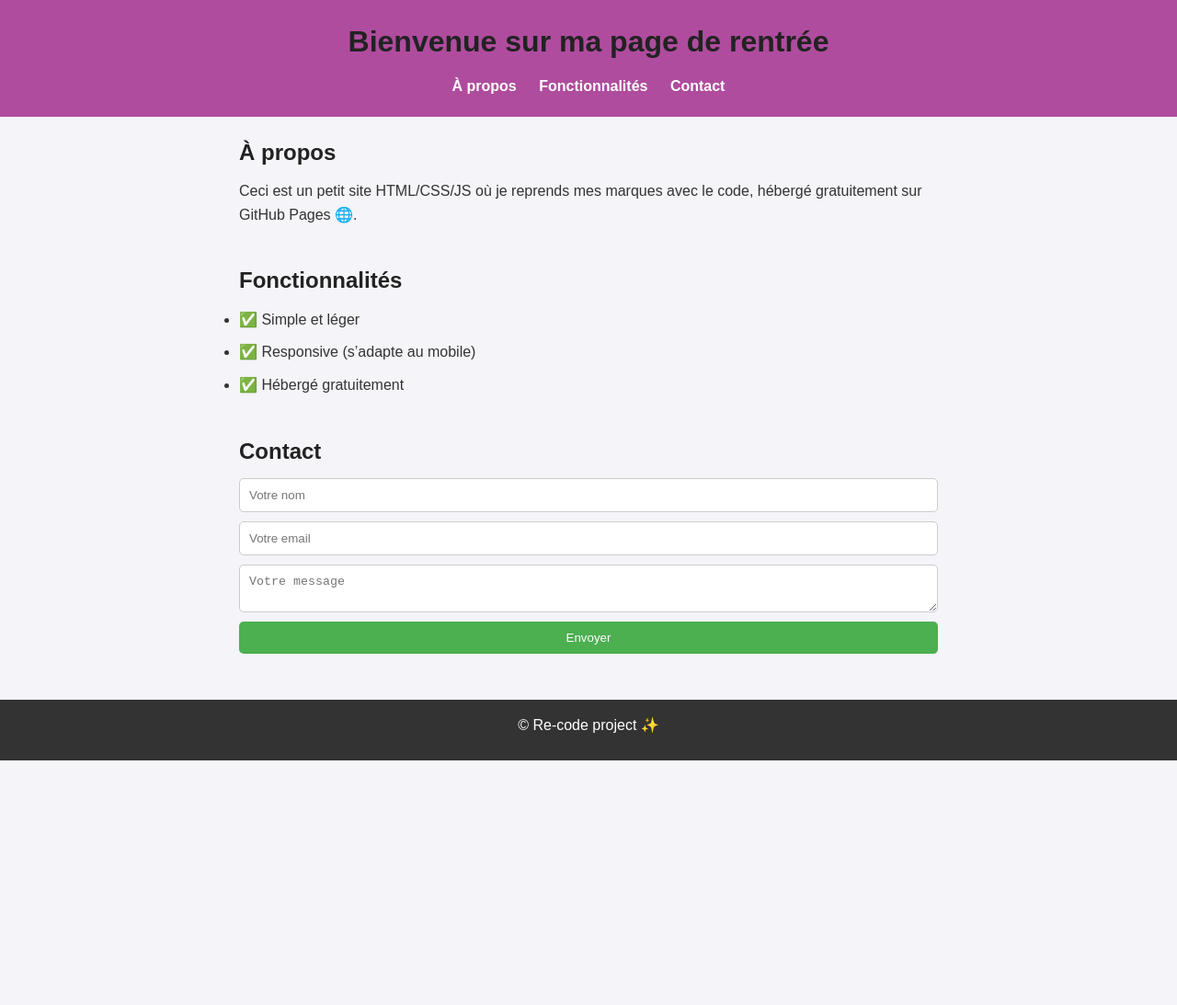
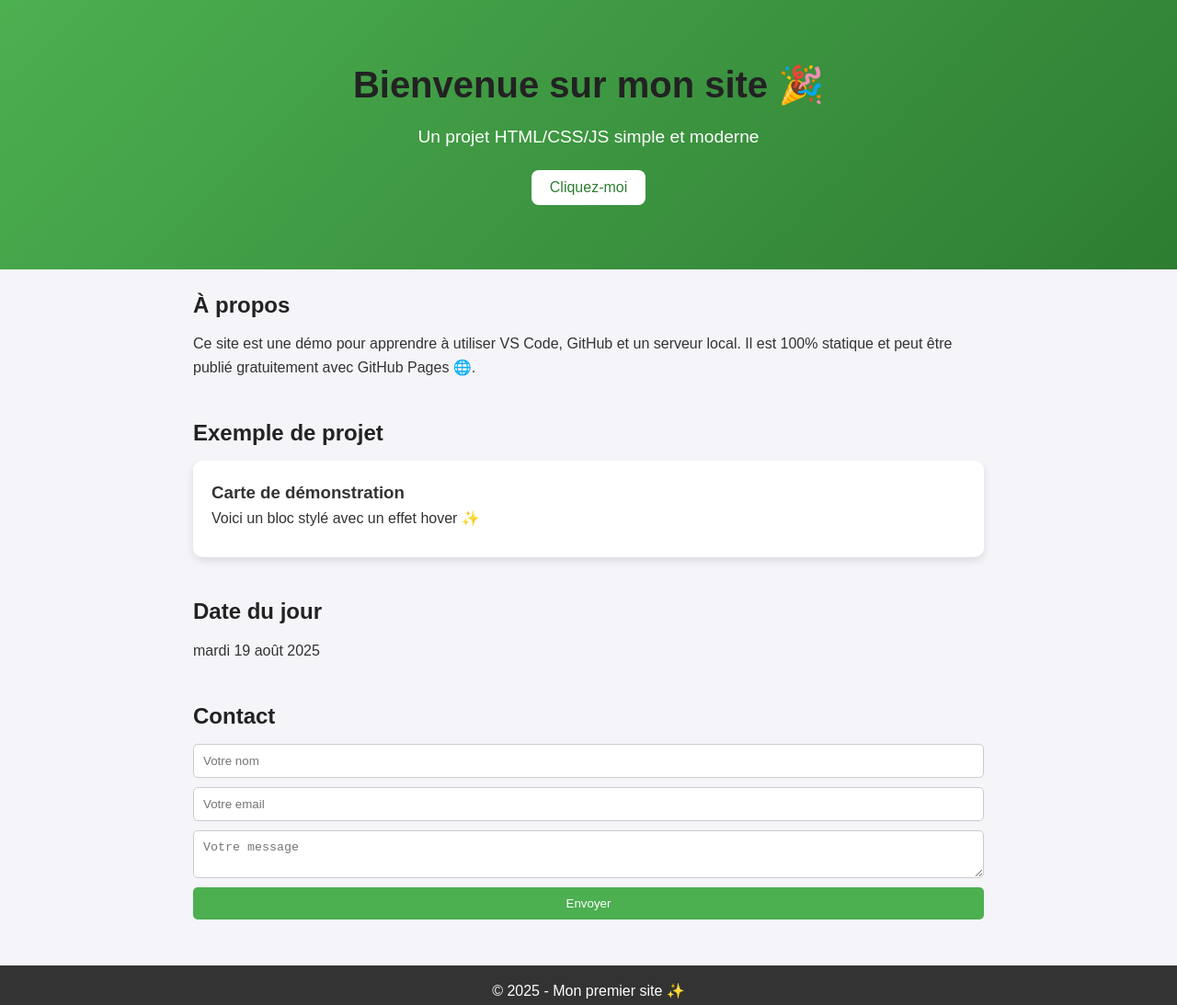
Before and after one commit to Ophe69/back-to-html, a website: page index.html in a window 1280 px wide. Shown: the whole page at 92% size. Before the commit the page ends 827 px from the top, so only its background shows below. Drawn offline with Linux system fonts and the light colour scheme.

Commit message:
adding card

```diff
--- a/index.html
+++ b/index.html
@@ -3,18 +3,15 @@
   <head>
     <meta charset="utf-8" />
     <meta name="viewport" content="width=device-width, initial-scale=1" />
-    <title>On recommence à coder</title>
+    <title>Mon premier site 🚀</title>
     <link rel="stylesheet" href="style.css" />
   </head>
   <body>
-    <!-- ====== HEADER ====== -->
-    <header>
-      <h1>Bienvenue sur ma page de rentrée</h1>
-      <nav>
-        <a href="#about">À propos</a>
-        <a href="#features">Fonctionnalités</a>
-        <a href="#contact">Contact</a>
-      </nav>
+    <!-- ====== HERO SECTION ====== -->
+    <header class="hero">
+      <h1>Bienvenue sur mon site 🎉</h1>
+      <p>Un projet HTML/CSS/JS simple et moderne</p>
+      <button id="ctaButton">Cliquez-moi</button>
     </header>
 
     <!-- ====== MAIN ====== -->
@@ -22,18 +19,23 @@
       <section id="about">
         <h2>À propos</h2>
         <p>
-          Ceci est un petit site HTML/CSS/JS où je reprends mes marques avec le
-          code, hébergé gratuitement sur GitHub Pages 🌐.
+          Ce site est une démo pour apprendre à utiliser VS Code, GitHub et un
+          serveur local. Il est 100% statique et peut être publié gratuitement
+          avec GitHub Pages 🌐.
         </p>
       </section>
 
       <section id="features">
-        <h2>Fonctionnalités</h2>
-        <ul>
-          <li>✅ Simple et léger</li>
-          <li>✅ Responsive (s’adapte au mobile)</li>
-          <li>✅ Hébergé gratuitement</li>
-        </ul>
+        <h2>Exemple de projet</h2>
+        <div class="card">
+          <h3>Carte de démonstration</h3>
+          <p>Voici un bloc stylé avec un effet hover ✨</p>
+        </div>
+      </section>
+
+      <section id="dynamic">
+        <h2>Date du jour</h2>
+        <p id="dateArea">Chargement...</p>
       </section>
 
       <section id="contact">
@@ -54,7 +56,7 @@
 
     <!-- ====== FOOTER ====== -->
     <footer>
-      <p>&copy; Re-code project ✨</p>
+      <p>&copy; <span id="year"></span> - Mon premier site ✨</p>
     </footer>
 
     <script src="script.js"></script>
--- a/script.js
+++ b/script.js
@@ -1,12 +1,32 @@
+// ===== Date du jour =====
+const dateArea = document.getElementById("dateArea")
+const today = new Date()
+dateArea.textContent = today.toLocaleDateString("fr-FR", {
+  weekday: "long",
+  year: "numeric",
+  month: "long",
+  day: "numeric",
+})
+
+// ===== Formulaire =====
 const form = document.getElementById("contactForm")
 const response = document.getElementById("formResponse")
 
 form.addEventListener("submit", function (e) {
-  e.preventDefault() // Empêche le rechargement de la page
+  e.preventDefault()
   response.textContent =
     "Merci " +
     document.getElementById("name").value +
-    " ! Votre message a bien été envoyé ✅"
+    " ! Votre message a été envoyé ✅"
   response.style.color = "green"
   form.reset()
 })
+
+// ===== Bouton Hero =====
+const ctaButton = document.getElementById("ctaButton")
+ctaButton.addEventListener("click", () => {
+  alert("Merci d'avoir cliqué 🎉")
+})
+
+// ===== Footer année dynamique =====
+document.getElementById("year").textContent = new Date().getFullYear()
--- a/style.css
+++ b/style.css
@@ -22,38 +22,61 @@ p, li {
   margin-bottom: 10px;
 }
 
-/* ====== HEADER ====== */
-header {
-  background: #af4c9e;
-  color: #fff;
-  padding: 20px;
+/* ====== HERO SECTION ====== */
+.hero {
+  background: linear-gradient(135deg, #4CAF50, #2E7D32);
+  color: white;
   text-align: center;
+  padding: 60px 20px;
 }
 
-nav {
-  margin-top: 10px;
+.hero h1 {
+  font-size: 2.5rem;
+  margin-bottom: 10px;
 }
 
-nav a {
-  color: #fff;
-  margin: 0 10px;
-  text-decoration: none;
-  font-weight: bold;
+.hero p {
+  font-size: 1.2rem;
+  margin-bottom: 20px;
 }
 
-nav a:hover {
-  text-decoration: underline;
+.hero button {
+  background: white;
+  color: #2E7D32;
+  font-size: 1rem;
+  padding: 10px 20px;
+  border: none;
+  border-radius: 8px;
+  cursor: pointer;
+  transition: all 0.3s ease;
+}
+
+.hero button:hover {
+  background: #e8f5e9;
 }
 
 /* ====== MAIN SECTIONS ====== */
 main {
-  max-width: 800px;
+  max-width: 900px;
   margin: 20px auto;
   padding: 0 20px;
 }
 
 section {
   margin-bottom: 40px;
+}
+
+/* ====== CARD ====== */
+.card {
+  background: white;
+  padding: 20px;
+  border-radius: 10px;
+  box-shadow: 0 4px 10px rgba(0,0,0,0.1);
+  transition: transform 0.3s;
+}
+
+.card:hover {
+  transform: translateY(-5px);
 }
 
 /* ====== CONTACT FORM ====== */
```
